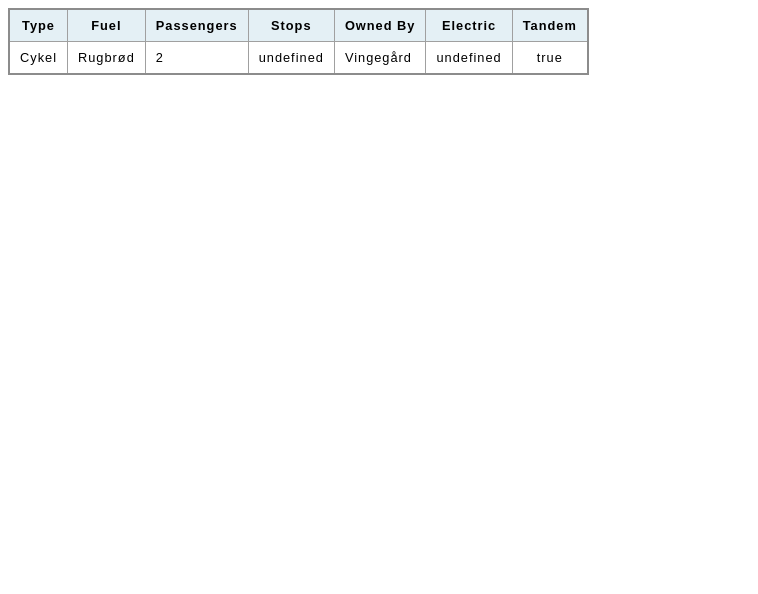
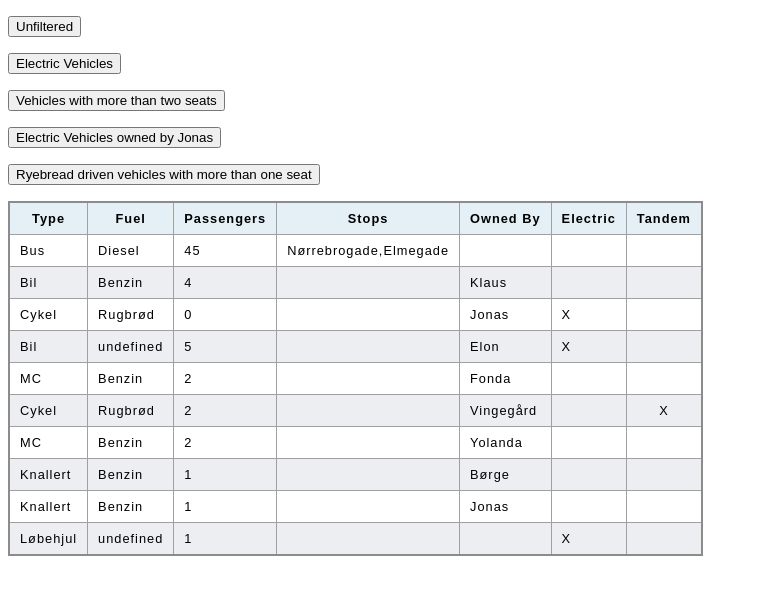
Before and after one commit to roba0001/exercises, a plain HTML site: page filter_oevelse_starter_files_table/index.html in a window 1280 px wide. Shown: the whole page, without its empty margins (0-758 px from the left). Drawn offline with Linux system fonts and the light colour scheme.

Commit message:
filter tabel

```diff
--- a/filter_oevelse_starter_files_table/index.html
+++ b/filter_oevelse_starter_files_table/index.html
@@ -1,18 +1,23 @@
 <!DOCTYPE html>
 <html lang="en">
-
   <head>
-    <meta charset="UTF-8">
-    <meta name="viewport" content="width=device-width, initial-scale=1.0">
+    <meta charset="UTF-8" />
+    <meta name="viewport" content="width=device-width, initial-scale=1.0" />
     <title>Document</title>
-    <link rel="stylesheet" href="style.css">
+    <link rel="stylesheet" href="style.css" />
     <script type="module" src="script.js"></script>
   </head>
 
   <body>
+    <div class="buttons">
+      <button data-filter="all">Unfiltered</button>
+      <button data-filter="elVehicle">Electric Vehicles</button>
+      <button data-filter="moreThanTwoSeats">Vehicles with more than two seats</button>
+      <button data-filter="elVehicleJonas">Electric Vehicles owned by Jonas</button>
+      <button data-filter="rugbrodVehicle">Ryebread driven vehicles with more than one seat</button>
+    </div>
 
     <table>
-
       <thead>
         <tr>
           <th>Type</th>
@@ -25,8 +30,6 @@
         </tr>
       </thead>
       <tbody></tbody>
-
-
+    </table>
   </body>
-
 </html>
--- a/filter_oevelse_starter_files_table/script.js
+++ b/filter_oevelse_starter_files_table/script.js
@@ -10,6 +10,9 @@ const vehicles = [
   { type: "Knallert", fuel: "Benzin", passengers: 1, ownedBy: "Jonas" },
   { type: "Løbehjul", passengers: 1, isElectric: true },
 ];
+
+const tbodyPointer = document.querySelector("tbody");
+console.log("tbodyPointer", tbodyPointer);
 // FILTRERING
 
 // all electric vehicles
@@ -47,22 +50,69 @@ const bigRugbrodVehicle = vehicles.filter(isVehicleBigAndRugbrod);
 // ----------------------------------------------
 
 //specificerer hvor i dommen det skal
-const tbodyPointer = document.querySelector("tbody");
 
-// kører funktionen vis disse vehicles med parameter for hvilke vehicles
-showTheseVehicles(bigRugbrodVehicle);
+// kører funktionen vis disse vehicles med parameter (CONST) for hvilke vehicles
+showTheseVehicles(vehicles);
 
 // putter det ind i dommen
 function showTheseVehicles(arr) {
+  tbodyPointer.innerHTML = "";
+
   arr.forEach((each) => {
     tbodyPointer.innerHTML += `<tr>
   <td>${each.type}</td>
   <td>${each.fuel}</td>
   <td>${each.passengers}</td>
-  <td>${each.stops}</td>
-  <td>${each.ownedBy}</td>
-  <td>${each.isElectric}</td>
-  <td>${each.isTandem}</td>
+  <td>${areYouChecked(each.stops)}</td>
+  <td>${areYouChecked(each.ownedBy)}</td>
+  <td>${areYouChecked(each.isElectric)}</td>
+  <td>${areYouChecked(each.isTandem)}</td>
 </tr>`;
   });
 }
+
+// funktion der checker om data er defined eller undefined
+function areYouChecked(data) {
+  // hvis data er true, sæt et x
+  if (data === true) {
+    return "X";
+    // hvis data er undefined, gør den tom
+  } else if (data === undefined) {
+    return " ";
+  } else {
+    // ellers sæt data ind
+    return data;
+  }
+}
+// KNAPPER
+// const button = document.querySelector("button");
+// function checkButtonClick() {
+//   const button = document.querySelector("button");
+
+//   if (button.classlist === ".unfiltered") {
+//     console.log("show all");
+//   } else if (button.classlist === ".elVehicle") {
+//     console.log("show all electric");
+//   }
+// }
+// document.querySelector(".unfiltered").addEventListener("click", showTheseVehicles);
+// document.querySelector(".elVehicle").addEventListener("click", showTheseVehicles);
+document.querySelectorAll("button").forEach((elm) => {
+  console.log("elm", elm);
+  elm.addEventListener("click", buttonClicks);
+});
+function buttonClicks(evt) {
+  const whatFilter = evt.currentTarget.dataset.filter;
+  console.log("whatFilter", whatFilter);
+  if (whatFilter === "all") {
+    showTheseVehicles(vehicles);
+  } else if (whatFilter === "elVehicle") {
+    showTheseVehicles(allElectricArr);
+  } else if (whatFilter === "moreThanTwoSeats") {
+    showTheseVehicles(moreThanTwoArr);
+  } else if (whatFilter === "elVehicleJonas") {
+    showTheseVehicles(electricVehicleAndOwnedByJonas);
+  } else if (whatFilter === "rugbrodVehicle") {
+    showTheseVehicles(bigRugbrodVehicle);
+  }
+}
--- a/filter_oevelse_starter_files_table/style.css
+++ b/filter_oevelse_starter_files_table/style.css
@@ -27,7 +27,7 @@ td:last-of-type {
   text-align: center;
 }
 
-tbody>tr:nth-of-type(even) {
+tbody > tr:nth-of-type(even) {
   background-color: rgb(237 238 242);
 }
 
@@ -38,3 +38,11 @@ tfoot th {
 tfoot td {
   font-weight: bold;
 }
+
+.buttons {
+  display: flex;
+  flex-direction: column;
+  align-items: flex-start;
+  gap: 1rem;
+  margin: 1rem 0;
+}
```
Lines whose indentation alone changed are shown as unchanged.
